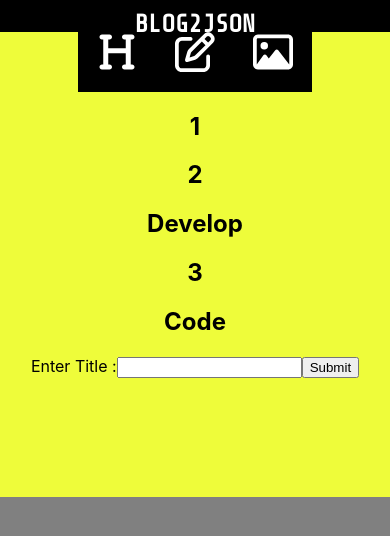
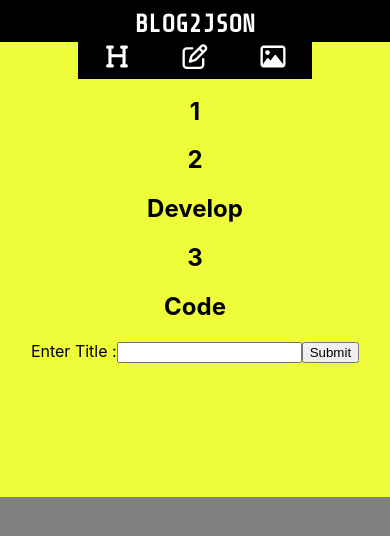
Before and after one commit to ts-oogie/blog2json, a React (Create React App) app: page / in a window 390 px wide. Shown: the top 536 px of the page. Built offline with nearby package versions, Linux system fonts and the light colour scheme.

Commit message:
Added more  components

```diff
--- a/src/App.css
+++ b/src/App.css
@@ -31,7 +31,6 @@ body {
 
 .titleImageText {
   height : 60px;
-  background-color: grey;
   margin-top : -20px;
   display: flex;
   flex-direction: row;
@@ -68,6 +67,19 @@ body {
     height : 65px;
     font-size : 1.75rem;
   }
+  .titleImageText {
+    height : 50px;
+    margin-top : -10px;
+  }
+  .titleImageText > div {
+    height: 50px;
+  }
+  .faSize{
+    width: 30px;
+    height: 30px;
+    color: white;
+    font-family : Share Tech Mono;
+   }
 }
 
 @media (min-width: 321px) and (max-width: 568px) {
@@ -79,15 +91,18 @@ body {
     height : 55px;
     font-size : 1.55rem;
   }
+  .titleImageText {
+    height : 35px;
+    margin-top : -10px;
+  }
+  .titleImageText > div {
+    padding-top: 5px;
+    height: 35px;
+  }
+  .faSize{
+    width: 30px;
+    height: 25px;
+    color: white;
+    font-family : Share Tech Mono;
+   }
 }
-
-@media (min-width: 200px) and (max-width: 320px) {
-  .navBar {
-    height : 45px;
-  }
-  .navTitle {
-    line-height: 45px;
-    height : 45px;
-  }
-
-}
--- a/src/components/titleImageText.js
+++ b/src/components/titleImageText.js
@@ -19,6 +19,4 @@ return (
 )
 }
 
-//You can set property types
-
 export default TitleImageText
```
